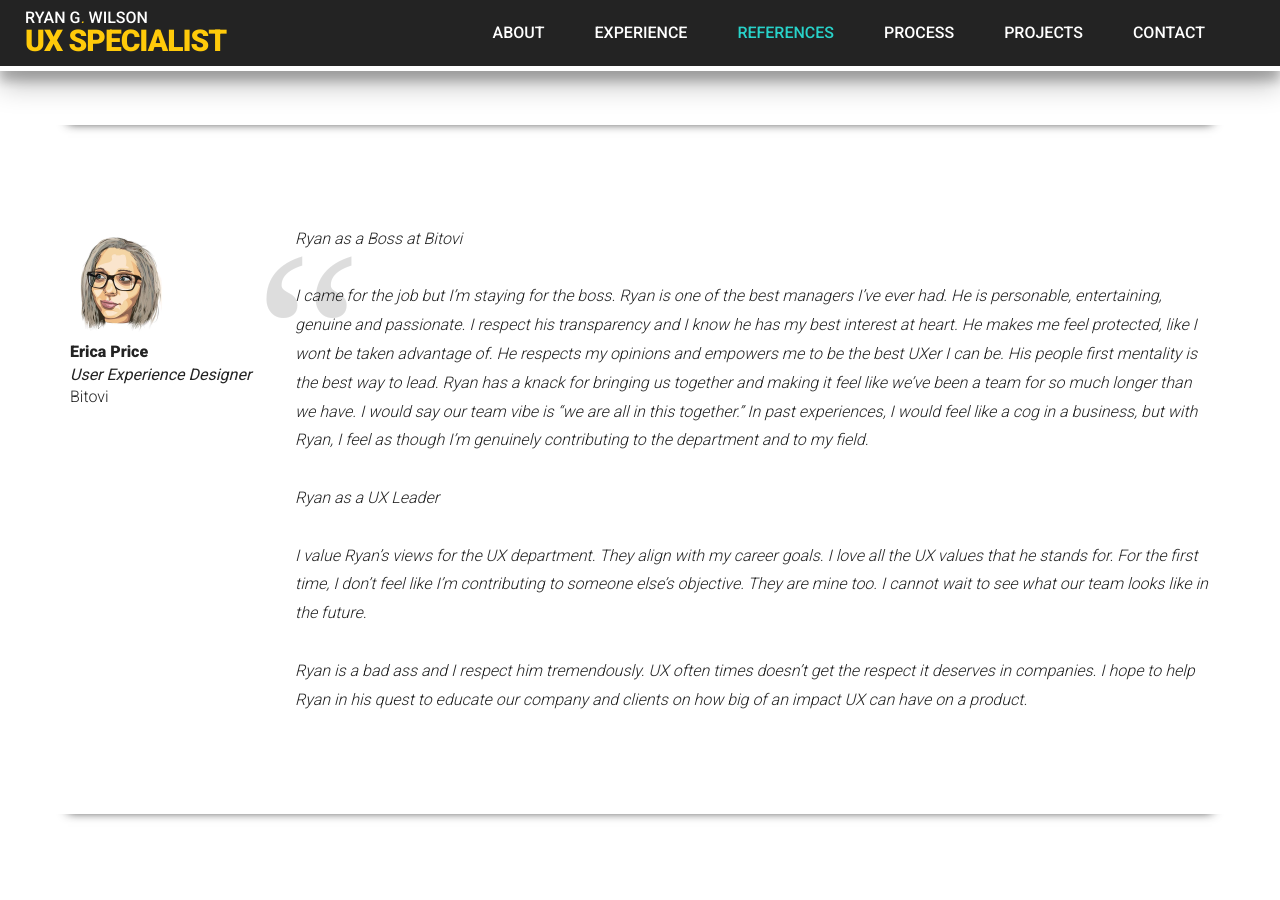
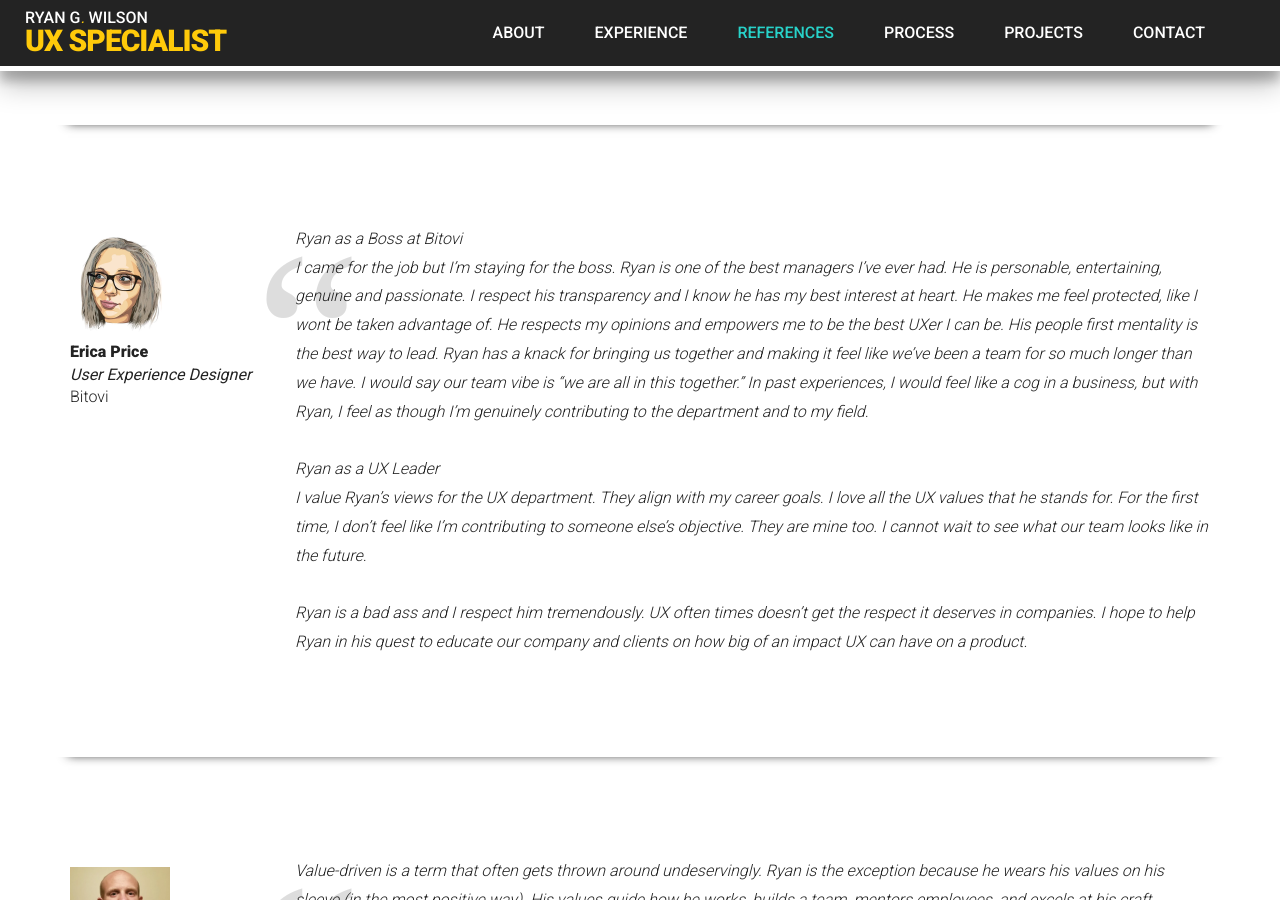
Before and after one commit to ryangwilson/ryangwilson.github.io, a Jekyll site: the page built from references.md, in a window 1280 px wide and 900 px high, scrolled down 1332 px. Built offline with Jekyll 4.4.1, drawn with Linux system fonts in a browser that asks for light colours; some web fonts are replaced.

Commit message:
reorders erica to be third rec

```diff
--- a/_data/testimonials.json
+++ b/_data/testimonials.json
@@ -30,7 +30,7 @@
     "lastname": "Price",
     "title": "User Experience Designer",
     "company": "Bitovi",
-    "quote": "Ryan as a Boss at Bitovi <br><br>I came for the job but I’m staying for the boss. Ryan is one of the best managers I’ve ever had. He is personable, entertaining, genuine and passionate. I respect his transparency and I know he has my best interest at heart. He makes me feel protected, like I wont be taken advantage of. He respects my opinions and empowers me to be the best UXer I can be. His people first mentality is the best way to lead. Ryan has a knack for bringing us together and making it feel like we’ve been a team for so much longer than we have. I would say our team vibe is “we are all in this together.” In past experiences, I would feel like a cog in a business, but with Ryan, I feel as though I’m genuinely contributing to the department and to my field. <br><br>Ryan as a UX Leader <br><br>I value Ryan’s views for the UX department. They align with my career goals. I love all the UX values that he stands for. For the first time, I don’t feel like I’m contributing to someone else’s objective. They are mine too. I cannot wait to see what our team looks like in the future. <br><br>Ryan is a bad ass and I respect him tremendously. UX often times doesn’t get the respect it deserves in companies. I hope to help Ryan in his quest to educate our company and clients on how big of an impact UX can have on a product."
+    "quote": "Ryan as a Boss at Bitovi <br>I came for the job but I’m staying for the boss. Ryan is one of the best managers I’ve ever had. He is personable, entertaining, genuine and passionate. I respect his transparency and I know he has my best interest at heart. He makes me feel protected, like I wont be taken advantage of. He respects my opinions and empowers me to be the best UXer I can be. His people first mentality is the best way to lead. Ryan has a knack for bringing us together and making it feel like we’ve been a team for so much longer than we have. I would say our team vibe is “we are all in this together.” In past experiences, I would feel like a cog in a business, but with Ryan, I feel as though I’m genuinely contributing to the department and to my field. <br><br>Ryan as a UX Leader <br>I value Ryan’s views for the UX department. They align with my career goals. I love all the UX values that he stands for. For the first time, I don’t feel like I’m contributing to someone else’s objective. They are mine too. I cannot wait to see what our team looks like in the future. <br><br>Ryan is a bad ass and I respect him tremendously. UX often times doesn’t get the respect it deserves in companies. I hope to help Ryan in his quest to educate our company and clients on how big of an impact UX can have on a product."
   },
   {
     "id": 4,
```
Also changed, not shown: 3 other files.
